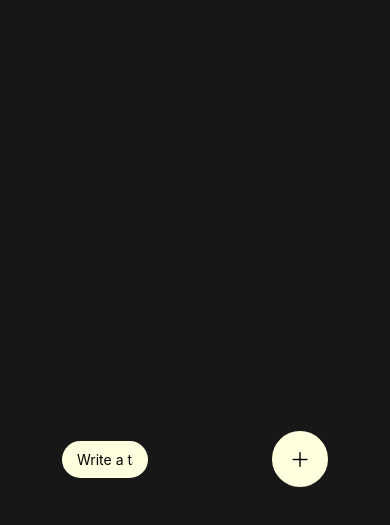
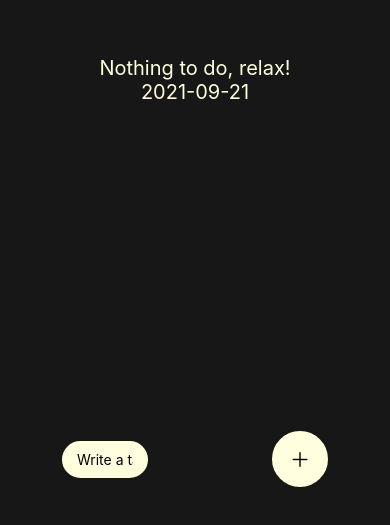
Before and after one commit to bruhtus/simple-rn-todo-app, a React Native app: screen / in a window 390 px wide. Shown: the part 275-800 px from the top of the page. Built offline with nearby package versions, Linux system fonts and the light colour scheme.

Commit message:
feat: add `empty task` interface
minor issue: `empty task` interface doesn't go up when virtual keyboard
active.

current solution: use `KeyboardAvoidingView` but, in which component?

note: using `KeyboardAvoidingView` in `InputComponent.tsx` create new
issue, unable to delete task.

```diff
--- /dev/null
+++ b/components/EmptyComponent.tsx
@@ -0,0 +1,29 @@
+import React from 'react';
+import { StyleSheet, View, Text } from 'react-native';
+
+export default function EmptyComponent() {
+  let today = new Date().toISOString().slice(0, 10);
+
+  return (
+    <View style={styles.container}>
+      <Text style={styles.text}>
+        Nothing to do, relax!
+      </Text>
+      <Text style={styles.text}>
+        {today}
+      </Text>
+    </View>
+  );
+}
+
+const styles = StyleSheet.create({
+  container: {
+    alignItems: 'center',
+    justifyContent: 'center',
+    height: 650,
+  },
+  text: {
+    color: '#ffffdf',
+    fontSize: 20,
+  },
+});
--- a/screens/MainScreen.tsx
+++ b/screens/MainScreen.tsx
@@ -1,8 +1,9 @@
 import React, { useState } from 'react';
 import { StyleSheet, View, Text, FlatList } from 'react-native';
 
+import TaskList from '../components/TaskList.tsx';
 import InputComponent from '../components/InputComponent.tsx';
-import TaskList from '../components/TaskList.tsx';
+import EmptyComponent from '../components/EmptyComponent.tsx';
 
 export default function MainScreen() {
   const [data, setData] = useState([]);
@@ -29,6 +30,7 @@ export default function MainScreen() {
     <View style={styles.container}>
       <FlatList
         data={data}
+        ListEmptyComponent={() => <EmptyComponent />}
         renderItem={({item}) => (
           <TaskList
             item={item}
```
